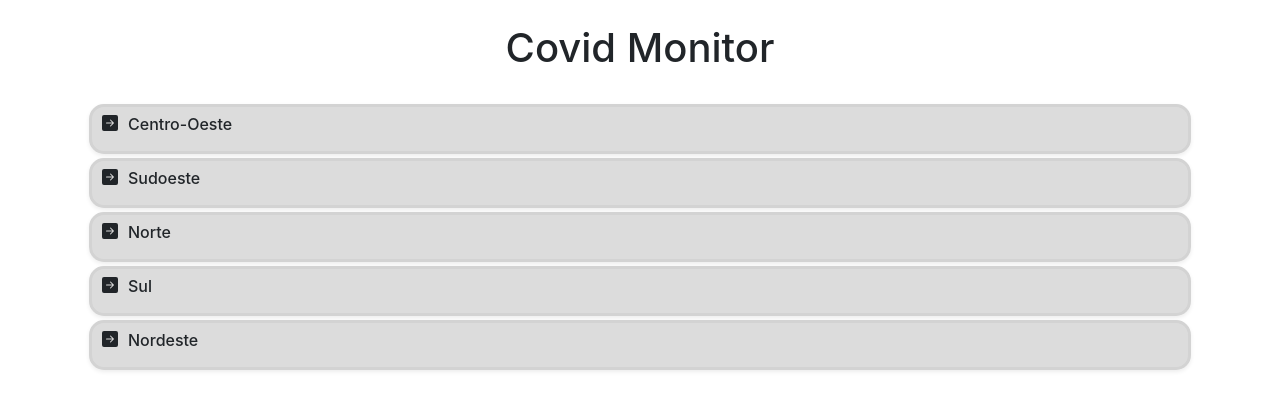
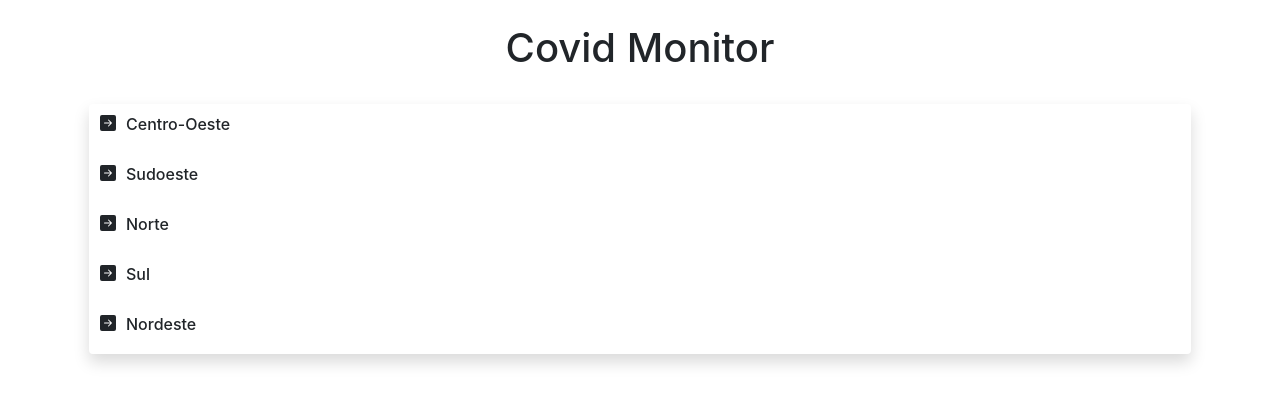
Before and after one commit to nic1611/covid-monitor, a Vue app: page / in a window 1280 px wide. Shown: the top 410 px of the page. Built offline with nearby package versions, Linux system fonts and the light colour scheme.

Commit message:
Alterando a Home

```diff
--- a/src/views/About/About.ts
+++ b/src/views/About/About.ts
@@ -1,5 +1,5 @@
 import { BIconArrowLeftSquareFill } from 'bootstrap-vue';
-import FooterNew from '../../Components/Footer/Footer.vue';
+import FooterNew from '../../components/Footer/Footer.vue';
 
 export default {
   name: 'About',
--- a/src/views/Home/Home.css
+++ b/src/views/Home/Home.css
@@ -1,8 +1,8 @@
 .item-region {
-  background-color: #DCDCDC;
-  border-radius: 15px;
-  border-style: solid;
-  border-color: #D3D3D3;
+  /* background-color: #DCDCDC; */
+  /* border-radius: 15px; */
+  /* border-style: solid; */
+  /* border-color: #D3D3D3; */
   height: 50px;
 }
 
--- a/src/views/Home/Home.ts
+++ b/src/views/Home/Home.ts
@@ -1,8 +1,20 @@
-import { BIconArrowRightSquareFill } from 'bootstrap-vue';
+import { BIconArrowRightSquareFill } from "bootstrap-vue";
 
 export default {
-  name: 'Home',
+  name: "Home",
   components: {
-    BIconArrowRightSquareFill,
+    BIconArrowRightSquareFill
   },
+  data() {
+    return {
+      dadosCovid:"",
+    };
+  },
+  methods: {
+    getDados(): void {
+      fetch("")
+      .then(response=>{return response.json})
+      .then(json => {})
+    }
+  }
 };
--- a/src/views/Home/Home.vue
+++ b/src/views/Home/Home.vue
@@ -1,11 +1,12 @@
 <template>
   <div class="home">
     <b-container>
-      <b-row class="m-4" align-v="center" align-h="center">
+      <b-row class="mt-4" align-v="center" align-h="center">
         <h1>Covid Monitor</h1>
       </b-row>
+      <b-row class="mt-4 m-1 rounded shadow pl-3 pr-3 d-block">
         <router-link to="/about">
-        <b-row class="m-1 item-region shadow-sm" align-v="center">
+          <b-row class="item-region" align-v="center">
             <b-col class="item-flex">
               <b-icon-arrow-right-square-fill />
               <h6 class="item-flex">Centro-Oeste</h6>
@@ -13,7 +14,7 @@
           </b-row>
         </router-link>
         <router-link to="/about">
-        <b-row class="m-1 item-region shadow-sm" align-v="center">
+          <b-row class="item-region" align-v="center">
             <b-col class="item-flex">
               <b-icon-arrow-right-square-fill></b-icon-arrow-right-square-fill>
               <h6 class="item-flex">Sudoeste</h6>
@@ -21,7 +22,7 @@
           </b-row>
         </router-link>
         <router-link to="/about">
-        <b-row class="m-1 item-region shadow-sm" align-v="center">
+          <b-row class="item-region" align-v="center">
             <b-col class="item-flex">
               <b-icon-arrow-right-square-fill></b-icon-arrow-right-square-fill>
               <h6 class="item-flex">Norte</h6>
@@ -29,7 +30,7 @@
           </b-row>
         </router-link>
         <router-link to="/about">
-        <b-row class="m-1 item-region shadow-sm" align-v="center">
+          <b-row class="item-region" align-v="center">
             <b-col class="item-flex">
               <b-icon-arrow-right-square-fill></b-icon-arrow-right-square-fill>
               <h6 class="item-flex">Sul</h6>
@@ -37,13 +38,14 @@
           </b-row>
         </router-link>
         <router-link to="/about">
-        <b-row class="m-1 item-region shadow-sm" align-v="center">
+          <b-row class="item-region" align-v="center">
             <b-col class="item-flex">
               <b-icon-arrow-right-square-fill></b-icon-arrow-right-square-fill>
               <h6 class="item-flex">Nordeste</h6>
             </b-col>
           </b-row>
         </router-link>
+      </b-row>
     </b-container>
   </div>
 </template>
```
Lines whose indentation alone changed are shown as unchanged.
